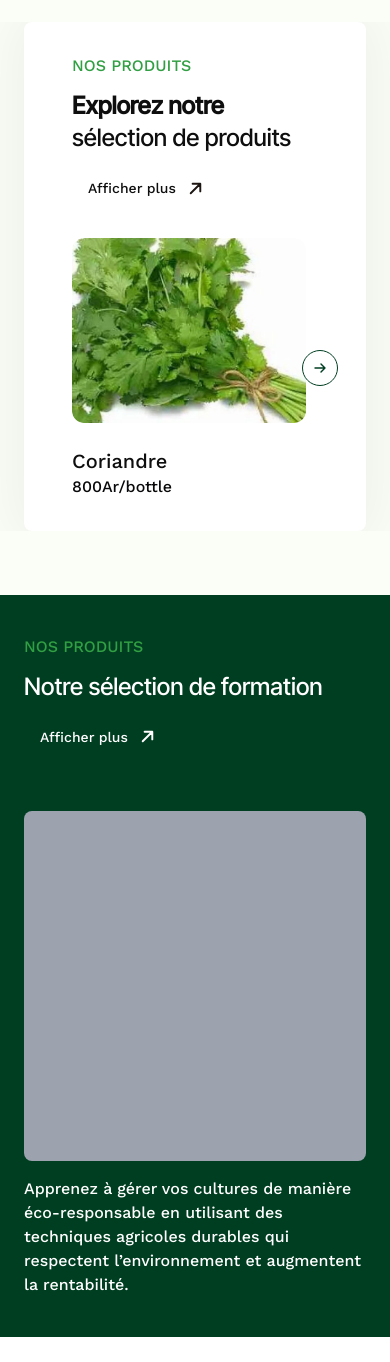
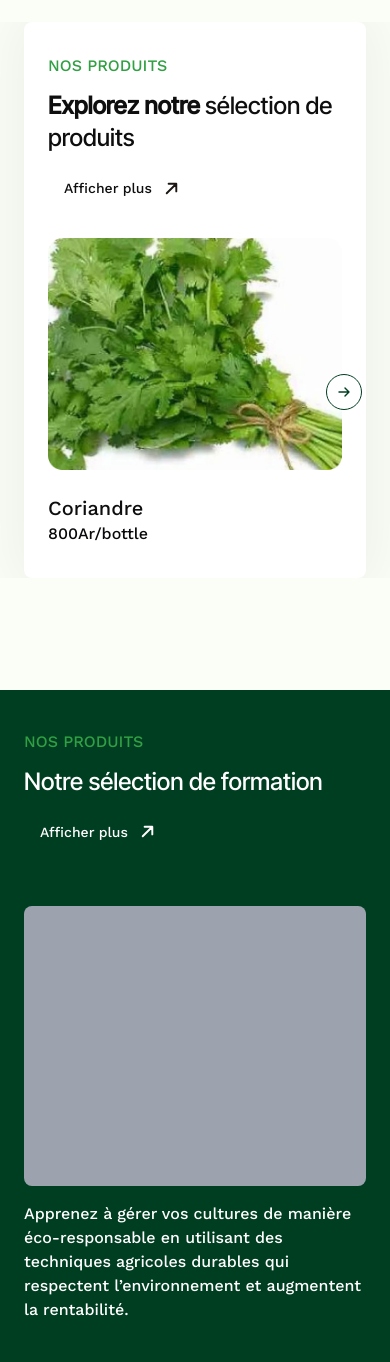
Before and after one commit to DMikaia/fihary-front, a Next.js app: page / in a window 390 px wide. Shown: the part 106-1468 px from the top of the page. Before the commit the page ends 1443 px from the top, so only its background shows below. Built offline with nearby package versions, Linux system fonts and the light colour scheme.

Commit message:
feat: add formations  -> landing

```diff
--- a/src/components/section/landing/Formations.tsx
+++ b/src/components/section/landing/Formations.tsx
@@ -4,7 +4,7 @@ import { FC } from "react";
 
 const Formations: FC = (): JSX.Element => {
     return (
-        <section className="landing__formations w-full overflow-hidden mt-16 px-6 lg:px-24 bg-primary py-10">
+        <section className="landing__formations w-full overflow-hidden mt-28 px-6 lg:px-24 bg-primary py-10">
             <header className="flex flex-col md:flex-row md:justify-between md:items-end gap-4">
                 <div>
                     <p className="text-primary-foreground">NOS PRODUITS</p>
@@ -16,7 +16,7 @@ const Formations: FC = (): JSX.Element => {
                 </Button>
             </header>
             <div className="formations-preview mt-14">
-                <div className="video-preview h-[350px] rounded-lg bg-gray-400"></div>
+                <div className="video-preview h-[280px] md:h-[350px] rounded-lg bg-gray-400"></div>
                 <p className="text-white mt-4 max-w-[750px]">Apprenez à gérer vos cultures de manière éco-responsable en utilisant des techniques agricoles durables qui respectent l’environnement et augmentent la rentabilité.</p>
             </div>
         </section>
--- a/src/components/section/landing/Products.tsx
+++ b/src/components/section/landing/Products.tsx
@@ -40,7 +40,7 @@ const Products: FC = (): JSX.Element => {
                 },
             },
             {
-                breakpoint: 500,
+                breakpoint: 450,
                 settings: {
                     slidesToShow: 1,
                     slidesToScroll: 1,
@@ -51,8 +51,8 @@ const Products: FC = (): JSX.Element => {
 
     return (
         <section className="landing__products w-full overflow-hidden mt-16 px-6 lg:px-24">
-            <div className="container mx-auto px-2 md:px-7 bg-white shadow-boxShadow1 rounded-lg">
-                <div className="content px-10 py-8">
+            <div className="container mx-auto px-1 md:px-7 bg-white shadow-boxShadow1 rounded-lg">
+                <div className="content px-5 md:px-7 lg:px-10 py-8">
                     <header className="flex flex-col md:flex-row md:justify-between md:items-end gap-4">
                         <div>
                             <p className="text-primary-foreground">NOS PRODUITS</p>
@@ -67,7 +67,7 @@ const Products: FC = (): JSX.Element => {
                         <Slider {...settings} ref={sliderRef}>
                             {
                                 LANDING_PRODUCT_MOCK.map((product, index) => (
-                                    <LandingProductCard key={index} {...product} className={`mx-3 md:mx-5 ${index === 0 ? "ml-0" : ""} ${index === LANDING_PRODUCT_MOCK.length - 1 ? "mr-0" : ""}`} />
+                                    <LandingProductCard key={index} {...product} className={`sm1:mx-3 md:mx-5 ${index === 0 ? "ml-0" : ""} ${index === LANDING_PRODUCT_MOCK.length - 1 ? "mr-0" : ""}`} />
                                 ))
                             }
                         </Slider>
--- a/src/components/shared/cards/LandingProductCard.tsx
+++ b/src/components/shared/cards/LandingProductCard.tsx
@@ -10,9 +10,10 @@ interface LandingCardProps extends LandingProductTypes {
 
 const LandingProductCard: FC<LandingCardProps> = ({ img, price, price_type, title, className }): JSX.Element => {
     const { elementRef, width } = useResponsive();
+    const widthResized = width / 10;
     return (
         <Card className={cn("landing-product__card relative border-none rounded-lg overflow-hidden shadow-none bg-white h-fit flex flex-col gap-6", className)}>
-            <div className={`h-[${width / 5}px] sm1:h-[140px] md:h-[154px] rounded-xl overflow-hidden w-full`}>
+            <div className={`h-[${widthResized}px] sm1:h-[140px] md:h-[154px] rounded-xl overflow-hidden w-full`}>
                 <img src={img} alt="landing-product" className="w-full object-cover transition-all duration-100 hover:scale-125 h-full" ref={elementRef} />
             </div>
             <CardContent className="p-0">
--- a/tailwind.config.ts
+++ b/tailwind.config.ts
@@ -10,7 +10,7 @@ export default {
   theme: {
     extend: {
       screens: {
-        sm1: "500px",
+        sm1: "450px",
       },
       boxShadow: {
         boxShadow1: "0px 0px 57.2px 15px rgba(29, 21, 18, 0.05)",
```
